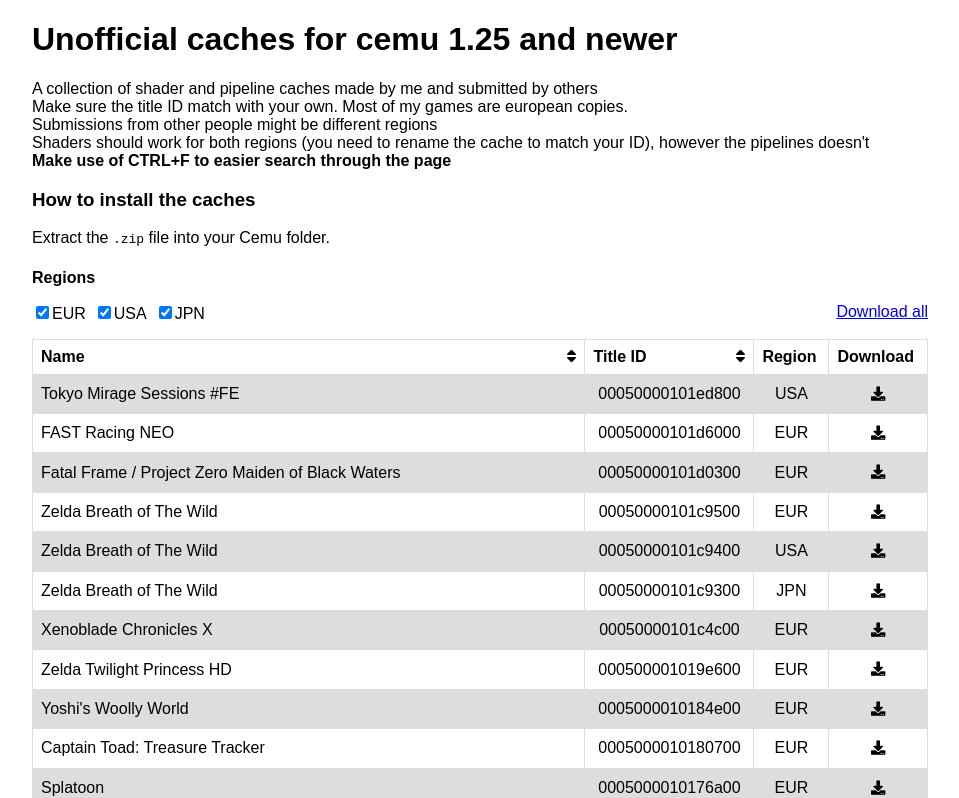
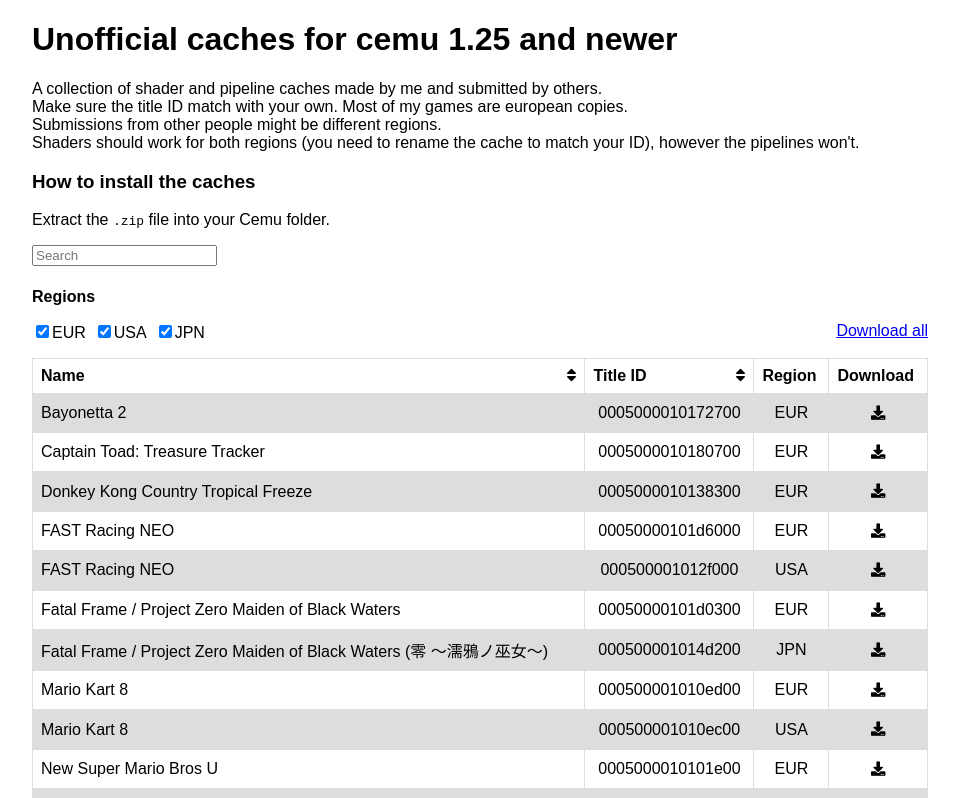
Before and after one commit to chriztr/cemu_shader_and_pipeline_caches, a Vue app: page / in a window 1280 px wide. Shown: the top 798 px of the page, without its empty margins (160-1119 px from the left). Built offline with nearby package versions, Linux system fonts and the light colour scheme.

Commit message:
added search

```diff
--- a/src/App.vue
+++ b/src/App.vue
@@ -21,8 +21,9 @@
       showUSA: true,
       showJPN: true,
       compressOutput: true,
-      sortBy: "titleID",
-      direction: true,
+      sortBy: "name",
+      direction: false,
+      searchStr: ''
     }
   },
   methods: {
@@ -68,16 +69,21 @@
 <template>
   <h1>Unofficial caches for cemu 1.25 and newer</h1>
   <p>
-    A collection of shader and pipeline caches made by me and submitted by others<br>
+    A collection of shader and pipeline caches made by me and submitted by others.<br>
     Make sure the title ID match with your own. Most of my games are european copies.<br>
-    Submissions from other people might be different regions<br>
-    Shaders should work for both regions (you need to rename the cache to match your ID), however the pipelines doesn't<br>
-    <b>Make use of CTRL+F to easier search through the page</b><br>
+    Submissions from other people might be different regions.<br>
+    Shaders should work for both regions (you need to rename the cache to match your ID), however the pipelines won't.
   </p>
 
 
   <h3>How to install the caches</h3>
   <p>Extract the <code>.zip</code> file into your Cemu folder.</p>
+
+  <input
+    type='text'
+    placeholder='Search'
+    v-model='searchStr'
+  />
 
   <h4 style="margin-bottom: .8em;">Regions</h4>
 
@@ -101,9 +107,16 @@
         <th>Download</th>
       </tr>
       <tr v-for="title in shaderList.filter(x =>
-        (x.region == 'EUR') && showEUR ||
-        (x.region == 'USA') && showUSA ||
-        (x.region == 'JPN') && showJPN
+        (
+          (x.region == 'EUR') && showEUR ||
+          (x.region == 'USA') && showUSA ||
+          (x.region == 'JPN') && showJPN
+        ) && (
+          !searchStr ||
+          searchStr == '' ||
+          x.name.toLowerCase().replace(/[^a-z0-9]/g, '').includes(searchStr.toLowerCase().replace(/[^a-z0-9]/g, '')) ||
+          x.titleID.toLowerCase().replace(/[^a-z0-9]/g, '').includes(searchStr.toLowerCase().replace(/[^a-z0-9]/g, ''))
+        )
       ).sort(function(a,b) {
         var m = (direction) ? -1 : 1
         return (a[sortBy] < b[sortBy]) ? -1*m : 1*m
```
